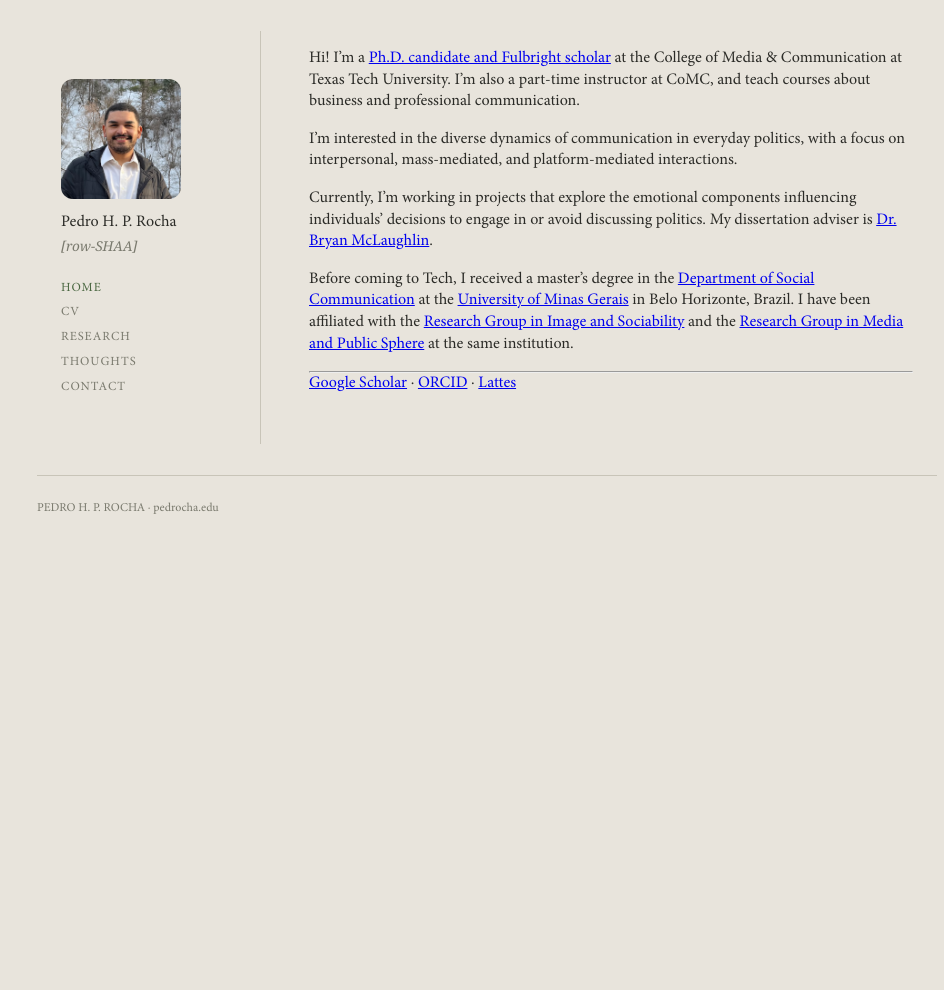
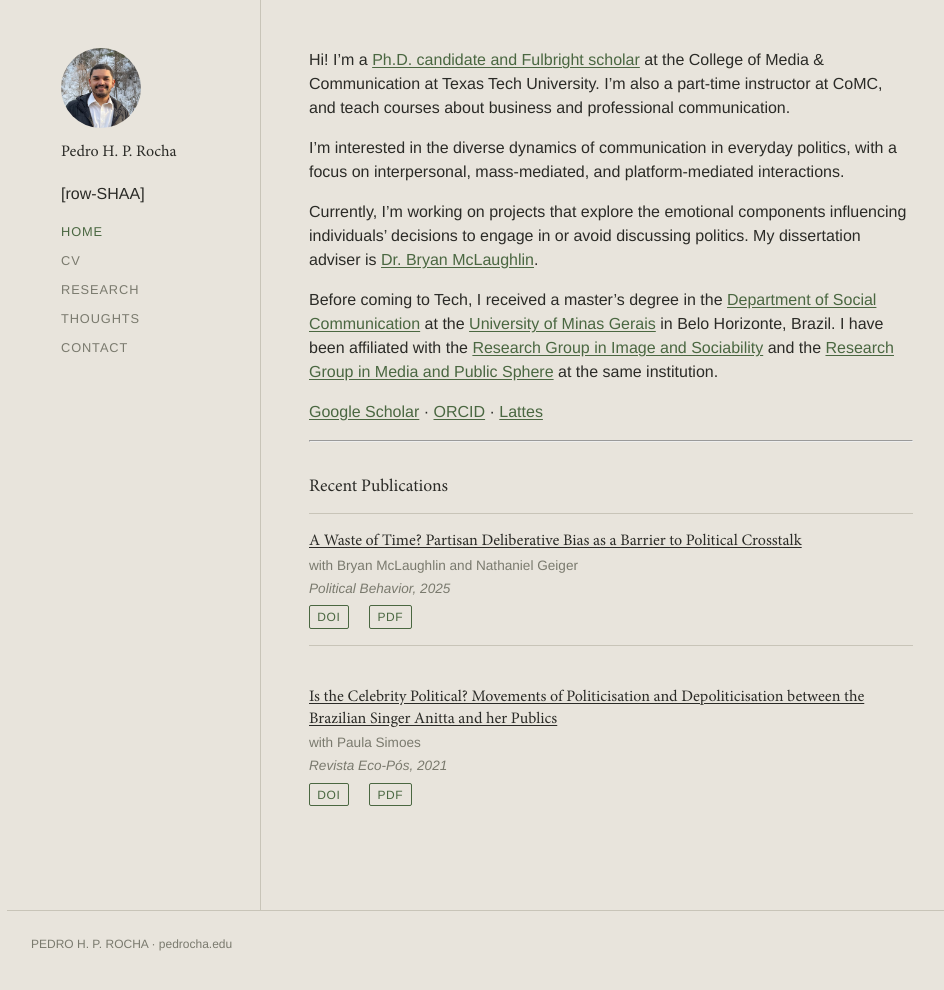
Before and after one commit to pedrohprocha/pedrohprocha.github.io, a Jekyll site: the page built from index.md, in a window 1280 px wide and 993 px high. Shown: the top 990 px of the window, without its empty margins (153-1097 px from the left). Built offline with Jekyll 4.4.1, drawn with Linux system fonts in a browser that asks for light colours; some web fonts are replaced.

Commit message:
change layout

```diff
--- /dev/null
+++ b/_data/publications.yml
@@ -0,0 +1,27 @@
+peer_reviewed:
+  - title: "A Waste of Time? Partisan Deliberative Bias as a Barrier to Political Crosstalk"
+    authors: "with Bryan McLaughlin and Nathaniel Geiger"
+    venue: "Political Behavior, 2025"
+    doi: "https://doi.org/10.1007/s11109-025-10068-w"
+    pdf: ""
+
+  - title: "Is the Celebrity Political? Movements of Politicisation and Depoliticisation between the Brazilian Singer Anitta and her Publics"
+    authors: "with Paula Simoes"
+    venue: "Revista Eco-Pós, 2021"
+    doi: "https://doi.org/10.29146/ecopos.v24i2.27702"
+    pdf: ""
+
+book_chapters:
+  - title: "Celebrity Activism as Discursive Representation: A Case Study of the Brazilian Singer Daniela Mercury and LGBTQ rights in Brazil"
+    authors: "Pedro H. P. Rocha and Regiane Garcez"
+    venue: "Bloomsbury Publishing, 2025"
+    doi: ""
+    url: "https://www.bloomsbury.com/us/audience-interactions-in-contemporary-celebrity-culture-9781666922431/"
+    url_label: "Bloomsbury"
+
+  - title: "As políticas de Anitta / Celebridades em tempos de Covid-19"
+    authors: "Pedro H. P. Rocha"
+    venue: "Selo PPGCOM UFMG Press, 2021"
+    doi: ""
+    url: "https://seloppgcomufmg.com.br/colecoes/diario-da-quarentena/"
+    url_label: "Free download"
--- a/assets/css/main.css
+++ b/assets/css/main.css
@@ -1,81 +1,240 @@
 @font-face {
-    font-family: "Minion Pro";
-    src: url("/assets/fonts/MinionPro-Regular.otf") format("opentype");
+  font-family: 'Minion Pro';
+  src: url('/assets/fonts/MinionPro-Regular.otf') format('opentype');
   font-weight: 400;
   font-style: normal;
 }
-
 @font-face {
-    font-family: "Minion Pro";
-    src: url("/assets/fonts/MinionPro-It.otf") format("opentype");
+  font-family: 'Minion Pro';
+  src: url('/assets/fonts/MinionPro-It.otf') format('opentype');
   font-weight: 400;
   font-style: italic;
 }
-
 @font-face {
-    font-family: "Minion Pro";
-    src: url("/assets/fonts/MinionPro-Bold.otf") format("opentype");
+  font-family: 'Minion Pro';
+  src: url('/assets/fonts/MinionPro-Bold.otf') format('opentype');
   font-weight: 700;
   font-style: normal;
 }
-
 @font-face {
-    font-family: "Minion Pro";
-    src: url("/assets/fonts/MinionPro-BoldIt.otf") format("opentype");
+  font-family: 'Minion Pro';
+  src: url('/assets/fonts/MinionPro-BoldIt.otf') format('opentype');
   font-weight: 700;
   font-style: italic;
 }
 
 /* ── Variables ───────────────────────────────────────────── */
 :root {
-    --text: #2b2b27;
-    --muted: #7a7a6e;
-    --accent: #4a6741;
-    --border: #c8c4b8;
-    --bg: #e8e4dc;
-    --font-body: "Minion Pro", Georgia, serif;
-    --font-mono: "Minion Pro", Georgia, serif;
-    --font-heading: "Minion Pro", Georgia, serif;
+  --text:         #2b2b27;
+  --muted:        #7a7a6e;
+  --accent:       #4a6741;
+  --border:       #c8c4b8;
+  --bg:           #e8e4dc;
+  --font-body:    'Helvetica Neue', Helvetica, Arial, sans-serif;
+  --font-heading: 'Minion Pro', Georgia, serif;
+  --sidebar-w:    200px;
 }
 
-/* ── Reset & Base ────────────────────────────────────────── */
-*,
-*::before,
-*::after {
-    box-sizing: border-box;
-    margin: 0;
-    padding: 0;
-}
-
-html {
-    font-size: 16px;
-}
-
+/* ── Reset ───────────────────────────────────────────────── */
+*, *::before, *::after { box-sizing: border-box; margin: 0; padding: 0; }
+html { font-size: 16px; }
 body {
   font-family: var(--font-body);
   background: var(--bg);
   color: var(--text);
-    line-height: 1.35;
-    padding: 0 1.5rem;
+  line-height: 1.5;
 }
 
-p {
+a {
+  color: var(--accent);
+  text-decoration: underline;
+  text-underline-offset: 2px;
+}
+a:hover { text-decoration: none; }
+
+p { margin-bottom: 1rem; }
+
+h2 {
+  font-family: var(--font-heading);
+  font-size: 1.1rem;
+  font-weight: 400;
+  margin: 2rem 0 0.8rem;
+}
+h3 {
+  font-family: var(--font-heading);
+  font-size: 1rem;
+  font-weight: 400;
+  margin: 1.5rem 0 0.4rem;
+}
+
+/* ══ HOME LAYOUT ════════════════════════════════════════════ */
+.home-wrapper {
+  display: flex;
+  max-width: 960px;
+  margin: 0 auto;
+  padding: 3rem 1.5rem 4rem;
+  gap: 3rem;
+  align-items: flex-start;
+}
+
+/* ── Left column ─────────────────────────────────────────── */
+.home-left {
+  width: 280px;
+  min-width: 280px;
+}
+
+.headshot {
+  width: 130px;
+  height: 130px;
+  object-fit: cover;
+  border-radius: 50%;
+  display: block;
   margin-bottom: 1rem;
 }
 
-/* ── Layout ─────────────────────────────────────────────── */
+.site-name {
+  font-family: var(--font-heading);
+  font-size: 1.5rem;
+  font-weight: 400;
+  line-height: 1.2;
+  margin-bottom: 0.3rem;
+}
+
+.affiliation {
+  font-size: 0.85rem;
+  color: var(--muted);
+  margin-bottom: 1.2rem;
+  line-height: 1.5;
+}
+
+.home-nav {
+  display: flex;
+  flex-direction: column;
+  gap: 0.4rem;
+  margin-bottom: 1.5rem;
+  padding-bottom: 1.5rem;
+  border-bottom: 1px solid var(--border);
+}
+
+.home-nav a {
+  font-size: 0.8rem;
+  text-transform: uppercase;
+  letter-spacing: 0.07em;
+  color: var(--muted);
+  text-decoration: none;
+}
+.home-nav a:hover,
+.home-nav a.active { color: var(--accent); }
+
+.home-bio {
+  font-size: 0.92rem;
+  margin-bottom: 1.5rem;
+  padding-bottom: 1.5rem;
+  border-bottom: 1px solid var(--border);
+}
+
+.home-bio p { margin-bottom: 0.8rem; }
+
+.home-contact {
+  font-size: 0.82rem;
+  color: var(--muted);
+  line-height: 1.7;
+  margin-bottom: 1.2rem;
+}
+
+.home-icons {
+  display: flex;
+  align-items: center;
+  gap: 0.8rem;
+  flex-wrap: wrap;
+}
+
+.home-icons a {
+  color: var(--muted);
+  text-decoration: none;
+  display: flex;
+  align-items: center;
+}
+.home-icons a:hover { color: var(--accent); }
+
+.lattes-link {
+  font-size: 0.78rem;
+  text-transform: uppercase;
+  letter-spacing: 0.05em;
+  font-weight: 500;
+}
+
+/* ── Right column ────────────────────────────────────────── */
+.home-right {
+  flex: 1;
+  min-width: 0;
+  padding-top: 0.2rem;
+}
+
+.pub-section h2 {
+  margin-top: 0;
+  padding-bottom: 0.5rem;
+  border-bottom: 1px solid var(--border);
+  margin-bottom: 1.2rem;
+}
+
+.pub-item {
+  margin-bottom: 1.5rem;
+  padding-bottom: 1.5rem;
+  border-bottom: 1px solid var(--border);
+  font-size: 0.92rem;
+}
+
+.pub-item:last-child {
+  border-bottom: none;
+}
+
+.pub-title {
+  font-family: var(--font-heading);
+  font-size: 1rem;
+  margin-bottom: 0.25rem;
+}
+
+.pub-authors {
+  color: var(--muted);
+  font-size: 0.82rem;
+  margin-bottom: 0.2rem;
+}
+
+.pub-venue {
+  font-size: 0.82rem;
+  font-style: italic;
+  color: var(--muted);
+  margin-bottom: 0.4rem;
+}
+
+.pub-links a {
+  font-size: 0.75rem;
+  text-transform: uppercase;
+  letter-spacing: 0.05em;
+  margin-right: 0.8rem;
+  text-decoration: none;
+  color: var(--accent);
+  border: 1px solid var(--accent);
+  padding: 0.1rem 0.4rem;
+  border-radius: 2px;
+}
+.pub-links a:hover {
+  background: var(--accent);
+  color: var(--bg);
+}
+
+/* ══ INNER PAGE LAYOUT ══════════════════════════════════════ */
 .site-wrapper {
   display: flex;
   max-width: 900px;
   margin: 0 auto;
   padding: 0 1.5rem;
-    align-items: center;
 }
 
-/* ── Sidebar ─────────────────────────────────────────────── */
 .sidebar {
-    width: 200px;
-    min-width: 200px;
+  width: var(--sidebar-w);
+  min-width: var(--sidebar-w);
   padding: 3rem 2rem 3rem 0;
   border-right: 1px solid var(--border);
 }
@@ -85,211 +244,199 @@ p {
   top: 3rem;
 }
 
-.sidebar h1 {
-    font-family: var(--font-heading);
-    font-size: 1rem;
-    font-weight: 500;
-    line-height: 1.3;
-}
-
-.sidebar h1 a {
-    color: var(--text);
-    text-decoration: none;
-}
-
-.sidebar h1 a:hover {
-    color: var(--accent);
-}
-
-.sidebar .tagline {
-    font-size: 0.85rem;
-    color: var(--muted);
-    font-style: italic;
-    margin-top: 0.3rem;
-    margin-bottom: 1.5rem;
-}
-
-nav {
-    display: flex;
-    flex-direction: column;
-    gap: 0.5rem;
-}
-
-nav a {
-    font-family: var(--font-mono);
-    font-size: 0.78rem;
-    text-transform: uppercase;
-    letter-spacing: 0.08em;
-    color: var(--muted);
-    text-decoration: none;
-}
-
-nav a:hover,
-nav a.active {
-    color: var(--accent);
-}
-
 .headshot-sm {
-    width: 120px;
-    height: 120px;
+  width: 80px;
+  height: 80px;
   object-fit: cover;
-    border-radius: 12px;
+  border-radius: 50%;
   display: block;
   margin-bottom: 0.8rem;
 }
 
-/* ── Main Content ────────────────────────────────────────── */
+.sidebar h1 {
+  font-family: var(--font-heading);
+  font-size: 1rem;
+  font-weight: 400;
+  line-height: 1.4;
+  margin-bottom: 1.2rem;
+}
+.sidebar h1 a { color: var(--text); text-decoration: none; }
+.sidebar h1 a:hover { color: var(--accent); }
+
+.sidebar nav {
+  display: flex;
+  flex-direction: column;
+  gap: 0.6rem;
+}
+.sidebar nav a {
+  font-size: 0.8rem;
+  text-transform: uppercase;
+  letter-spacing: 0.07em;
+  color: var(--muted);
+  text-decoration: none;
+}
+.sidebar nav a:hover,
+.sidebar nav a.active { color: var(--accent); }
+
 .main-content {
   flex: 1;
   padding: 3rem 0 4rem 3rem;
   min-width: 0;
 }
 
-/* ── Footer ──────────────────────────────────────────────── */
-.site-footer {
-    border-top: 1px solid var(--border);
-    padding: 1.5rem 0;
-    font-family: var(--font-mono);
-    font-size: 0.75rem;
-    color: var(--muted);
-    max-width: 900px;
-    margin: 0 auto;
+/* ── Inner page typography ───────────────────────────────── */
+.main-content h2 {
+  font-family: var(--font-heading);
+  font-size: 1.1rem;
+  font-weight: 400;
+  margin: 2rem 0 0.8rem;
+}
+.main-content h3 {
+  font-family: var(--font-heading);
+  font-size: 1rem;
+  font-weight: 400;
+  margin: 1.5rem 0 0.4rem;
 }
 
-/* ── Publication / Entry List ────────────────────────────── */
-.entry-list {
-    list-style: none;
-    padding: 0;
-}
-
-.entry-list li {
-    padding: 1rem 0;
-    border-bottom: 1px solid var(--border);
-    font-size: 0.97rem;
-}
-
-.entry-list li:first-child {
-    border-top: 1px solid var(--border);
-}
-
-.entry-meta {
-    font-family: var(--font-mono);
-    font-size: 0.75rem;
-    color: var(--muted);
-    margin-top: 0.25rem;
-}
-
-/* ── Blog ────────────────────────────────────────────────── */
-.post-list {
-    list-style: none;
-    padding: 0;
-}
-
+/* ── Post styles ─────────────────────────────────────────── */
+.post-list { list-style: none; padding: 0; }
 .post-list li {
   padding: 1rem 0;
   border-bottom: 1px solid var(--border);
 }
-
-.post-list li:first-child {
-    border-top: 1px solid var(--border);
-}
-
+.post-list li:first-child { border-top: 1px solid var(--border); }
 .post-list a {
-    font-size: 1.05rem;
-    font-weight: 500;
+  font-size: 1rem;
   text-decoration: none;
   color: var(--text);
 }
-
-.post-list a:hover {
-    color: var(--accent);
-}
-
+.post-list a:hover { color: var(--accent); }
 .post-date {
-    font-family: var(--font-mono);
   font-size: 0.75rem;
   color: var(--muted);
   display: block;
   margin-top: 0.2rem;
 }
 
-/* ── Individual Post ─────────────────────────────────────── */
 .post-header {
   margin-bottom: 2rem;
   padding-bottom: 1rem;
   border-bottom: 1px solid var(--border);
 }
+.post-header h1 {
+  font-family: var(--font-heading);
+  font-size: 1.4rem;
+  font-weight: 400;
+}
+.post-content p { margin-bottom: 1.1rem; }
 
-.post-header h1 {
-    font-size: 1.5rem;
-    font-weight: 500;
-    line-height: 1.35;
-}
-
-.post-header .post-date {
-    margin-top: 0.5rem;
-    font-size: 0.8rem;
-}
-
-.post-content p {
-    margin-bottom: 1.1rem;
-}
-
-@media (prefers-color-scheme: dark) {
-    :root {
-        --text: #e8e4dc;
-        --muted: #a8a89c;
-        --accent: #8faa86;
-        --border: #4a4a44;
-        --bg: #1e1e1a;
-    }
+/* ── Footer ──────────────────────────────────────────────── */
+.site-footer {
+  border-top: 1px solid var(--border);
+  padding: 1.5rem;
+  font-size: 0.75rem;
+  color: var(--muted);
+  max-width: 960px;
+  margin: 0 auto;
 }
 
 /* ── Responsive ──────────────────────────────────────────── */
-@media (max-width: 640px) {
-    html {
-        font-size: 15px;
+@media (max-width: 700px) {
+  html { font-size: 15px; }
+
+  .home-wrapper {
+    flex-direction: column;
+    padding: 2rem 1.25rem 3rem;
+    gap: 2rem;
+  }
+  .home-left {
+    width: 100%;
+    min-width: unset;
   }
 
   .site-wrapper {
     flex-direction: column;
+    padding: 0 1.25rem;
   }
-
   .sidebar {
     width: 100%;
     min-width: unset;
     border-right: none;
     border-bottom: 1px solid var(--border);
-        padding: 2rem 1.25rem 1.5rem;
+    padding: 2rem 0 1.5rem;
   }
-
-    .sidebar-inner {
-        position: static;
-    }
-
-    nav {
-        flex-direction: row;
-        flex-wrap: wrap;
-        gap: 0.5rem 1rem;
-    }
-
-    .main-content {
-        padding: 2rem 1.25rem 3rem;
-    }
+  .sidebar-inner { position: static; }
+  .sidebar nav { flex-direction: row; flex-wrap: wrap; gap: 0.4rem 1rem; }
+  .main-content { padding: 2rem 0 3rem; }
 }
 
 @media (max-width: 400px) {
-    html {
-        font-size: 14px;
-    }
-    .sidebar {
-        padding: 1.5rem 1rem;
-    }
-    .main-content {
-        padding: 1.5rem 1rem 3rem;
-    }
+  html { font-size: 14px; }
 }
 
-.site-header h1 {
+/* ── Homepage publications ───────────────────────────────── */
+.pub-list-home {
+  display: flex;
+  flex-direction: column;
+  gap: 0;
+}
+
+.pub-item {
+  padding: 1rem 0;
+  border-bottom: 1px solid var(--border);
+}
+
+.pub-item:first-child {
+  border-top: 1px solid var(--border);
+}
+
+.pub-title {
   font-family: var(--font-heading);
+  font-size: 1rem;
+  margin-bottom: 0.2rem;
+  line-height: 1.4;
 }
+
+.pub-title a {
+  color: var(--text);
+  text-decoration: underline;
+  text-underline-offset: 2px;
+}
+
+.pub-title a:hover {
+  color: var(--accent);
+}
+
+.pub-authors {
+  font-size: 0.85rem;
+  color: var(--muted);
+  margin-bottom: 0.15rem;
+}
+
+.pub-venue {
+  font-size: 0.85rem;
+  font-style: italic;
+  color: var(--muted);
+  margin-bottom: 0.4rem;
+}
+
+.pub-links {
+  display: flex;
+  gap: 0.5rem;
+}
+
+.pub-links a {
+  font-size: 0.75rem;
+  text-transform: uppercase;
+  letter-spacing: 0.05em;
+  text-decoration: none;
+  color: var(--accent);
+  border: 1px solid var(--accent);
+  padding: 0.1rem 0.45rem;
+  border-radius: 2px;
+}
+
+.pub-links a:hover {
+  background: var(--accent);
+  color: var(--bg);
+}
--- a/index.md
+++ b/index.md
@@ -5,12 +5,28 @@
 
 Hi! I'm a [Ph.D. candidate and Fulbright scholar](https://www.depts.ttu.edu/comc/faculty/faculty/procha.php) at the College of Media & Communication at Texas Tech University. I'm also a part-time instructor at CoMC, and teach courses about business and professional communication.
 
-I’m interested in the diverse dynamics of communication in everyday politics, with a focus on interpersonal, mass-mediated, and platform-mediated interactions.
+I'm interested in the diverse dynamics of communication in everyday politics, with a focus on interpersonal, mass-mediated, and platform-mediated interactions.
 
-Currently, I’m working in projects that explore the emotional components influencing individuals’ decisions to engage in or avoid discussing politics. My dissertation adviser is [Dr. Bryan McLaughlin](https://www.depts.ttu.edu/comc/faculty/faculty/bmclaughlin.php).
+Currently, I'm working on projects that explore the emotional components influencing individuals' decisions to engage in or avoid discussing politics. My dissertation adviser is [Dr. Bryan McLaughlin](https://www.depts.ttu.edu/comc/faculty/faculty/bmclaughlin.php).
 
 Before coming to Tech, I received a master's degree in the [Department of Social Communication](http://www.ppgcom.fafich.ufmg.br/index.php) at the [University of Minas Gerais](https://www.ufmg.br/international/about-the-ufmg/) in Belo Horizonte, Brazil. I have been affiliated with the [Research Group in Image and Sociability](https://www.fafich.ufmg.br/gris/) and the [Research Group in Media and Public Sphere](https://grupoemeblog.wordpress.com/) at the same institution.
 
+[Google Scholar](https://scholar.google.com/citations?user=LBnOt9wAAAAJ&hl=en) · [ORCID](https://orcid.org/0000-0002-2762-9891) · [Lattes](http://lattes.cnpq.br/8720377365114820)
+
 ---
 
-[Google Scholar](https://scholar.google.com/citations?user=LBnOt9wAAAAJ&hl=en&inst=6726858233868544323) &middot; [ORCID](https://orcid.org/0000-0002-2762-9891) &middot; [Lattes](http://lattes.cnpq.br/8720377365114820)
+## Recent Publications
+
+<div class="pub-list-home">
+{% for pub in site.data.publications.peer_reviewed limit:2 %}
+<div class="pub-item">
+  <p class="pub-title">{% if pub.doi %}<a href="{{ pub.doi }}">{{ pub.title }}</a>{% else %}{{ pub.title }}{% endif %}</p>
+  <p class="pub-authors">{{ pub.authors }}</p>
+  <p class="pub-venue">{{ pub.venue }}</p>
+  <div class="pub-links">
+    {% if pub.doi %}<a href="{{ pub.doi }}">DOI</a>{% endif %}
+    {% if pub.pdf %}<a href="{{ pub.pdf }}">PDF</a>{% endif %}
+  </div>
+</div>
+{% endfor %}
+</div>
```
Also changed, not shown: 1 other file. Lines whose indentation alone changed are shown as unchanged.
